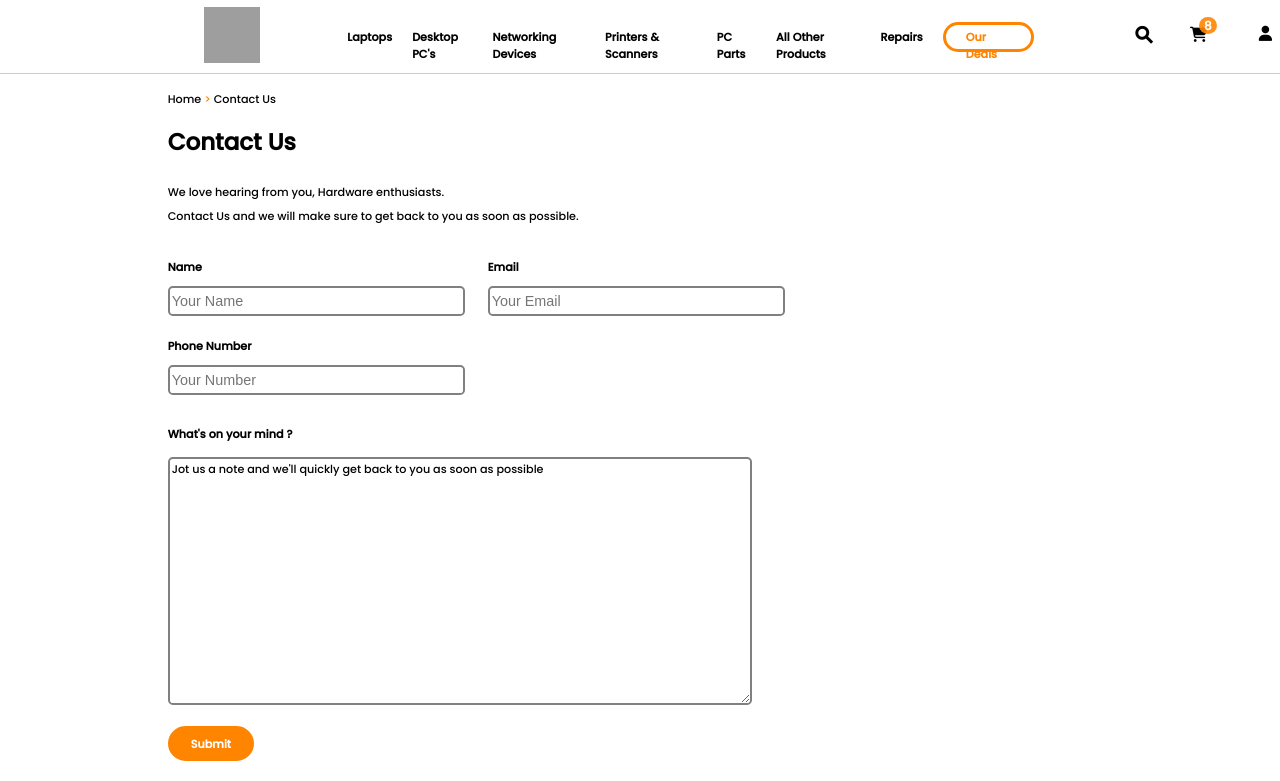
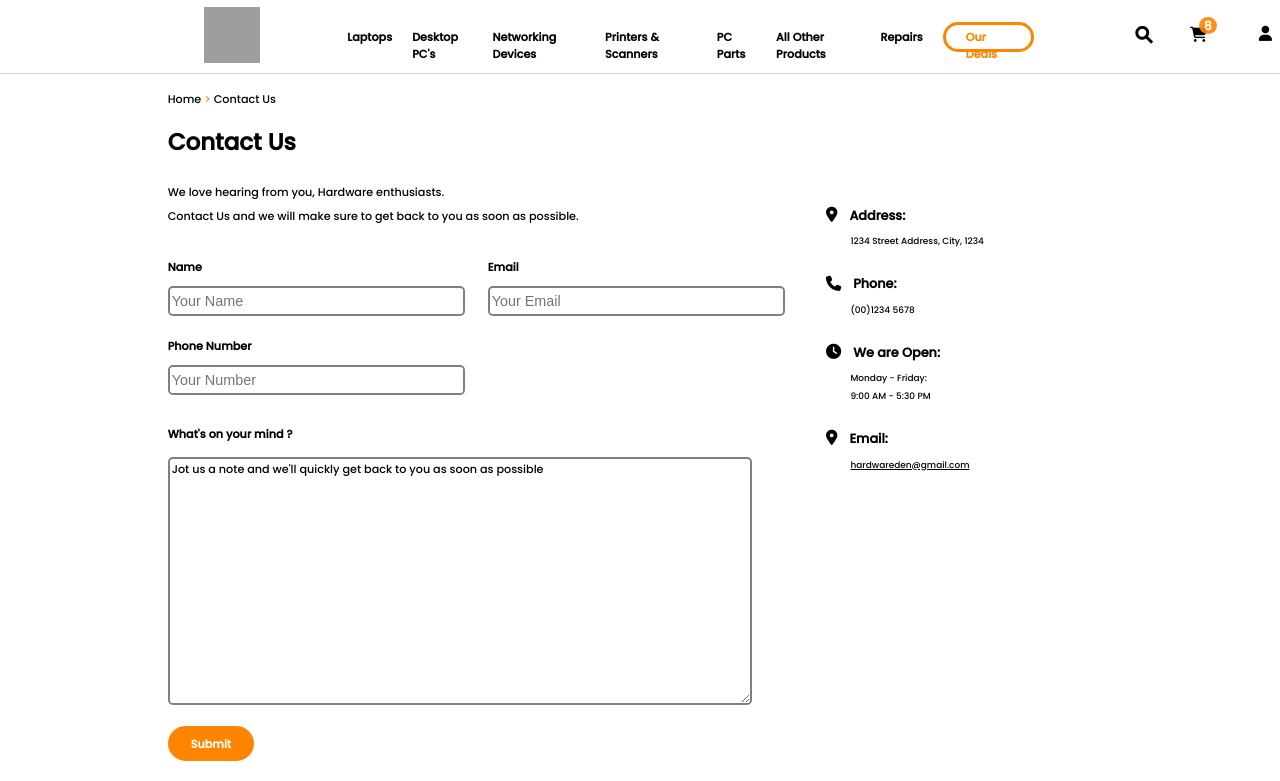
Before and after one commit to BlazeNut728/Hardware-Den, a PHP site: page /src/php/contact_us.php in a window 1280 px wide; the page is wider, and only the part inside the window is pictured. Shown: the part 36-817 px from the top of that part. Run offline with PHP 8.4, Linux system fonts and the light colour scheme; some libraries are stand-ins or nearby versions; grey boxes are pictures that could not be loaded.

Commit message:
CSS Updates

```diff
--- a/src/css/contact_us.css
+++ b/src/css/contact_us.css
@@ -88,6 +110,47 @@ body {
     line-height: 3.0vh;
 }
 
+.cu-sb {
+
+    position: absolute;
+    right: 30vh;
+
+    width: 30.0vh;
+    height: 40.0vh;
+
+    border-radius: 1.0vh;
+
+}
+
+.cu-sb:hover {
+
+    box-shadow: 0 0.8vh 3.2vh 0 rgba( 31, 38, 135, 0.37 );
+    backdrop-filter: blur( 0.4vh );
+    -webkit-backdrop-filter: blur( 0.4vh );
+    border-radius: 1.0vh;
+    transition: all 0.5s ease-in-out;
+}
+
+.sb-head {
+
+    color: #000;
+    font-family: Poppins;
+    font-size: 1.0vw;
+    font-style: normal;
+    font-weight: 600;
+}
+
+.sb-info {
+
+    color: #000;
+    font-family: Poppins;
+    font-size: 0.7vw;
+    font-style: normal;
+    font-weight: 300;
+
+    margin-left: 6.3vh;
+}
+
 
 .cl-submit {
 
--- a/src/php/contact_us.php
+++ b/src/php/contact_us.php
@@ -32,6 +32,7 @@
     ?>
 <body>
         <?php include('navbar.php');?>
+
     <div class= "ar">
         <a class ="hm" href="#home">Home</a> <a style = "color:#ff8400;"> > </a> <a class ="lg" href="contact_us.php">Contact Us</a>
     </div>
@@ -43,6 +44,27 @@
 
 
     <div class = "cl-container">
+
+    <div class = cu-sb>
+
+        <i class="fa-solid fa-location-dot" style="font-size:1.9vh; padding: 1vh; margin-left: 2.25vh; margin-top: 2.4vh; color: black;"></i>
+        <a class = "sb-head"> Address: </a><br>
+        <a class = "sb-info"> 1234 Street Address, City, 1234 </a><br>
+
+        <i class="fa-solid fa-phone" style="font-size:1.9vh; padding: 1vh; margin-left: 2.25vh; margin-top: 2.4vh; color: black;"></i>
+        <a class = "sb-head"> Phone: </a><br>
+        <a class = "sb-info"> (00)1234 5678 </a><br>
+
+        <i class="fa-solid fa-clock" style="font-size:1.9vh; padding: 1vh; margin-left: 2.25vh; margin-top: 2.4vh; color: black;"></i>
+        <a class = "sb-head"> We are Open: </a><br>
+        <a class = "sb-info"> Monday - Friday: </a><br>
+        <a class = "sb-info"> 9:00 AM - 5:30 PM </a><br>
+
+        <i class="fa-solid fa-location-dot" style="font-size:1.9vh; padding: 1vh; margin-left: 2.25vh; margin-top: 2.4vh; color: black;"></i>
+        <a class = "sb-head"> Email: </a><br>
+        <a class = "sb-info" href = "hardwareden@gmail.com"> hardwareden@gmail.com </a>
+
+    </div>
 
         <div class = "cu-container">
 
```
Also changed, not shown: other parts of src/css/contact_us.css (+35 -0 lines), src/css/tc_au.css (+20 -0 lines). Lines whose indentation alone changed are shown as unchanged.
